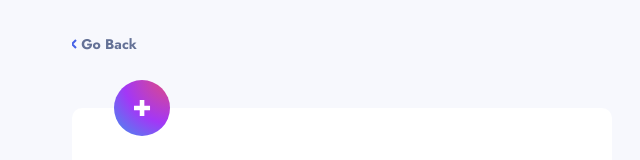
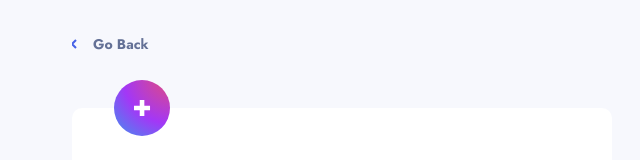
Before and after one commit to omonteon/product-feedback-app, a React (Vite) app: page /feedback/new in a window 1280 px wide. Shown: the top 160 px of the page, without its empty margins (298-938 px from the left). Built offline with nearby package versions, Linux system fonts and the light colour scheme.

Commit message:
style: added spacing between icon and text

```diff
--- a/src/components/GoBackLink/GoBackLink.tsx
+++ b/src/components/GoBackLink/GoBackLink.tsx
@@ -6,7 +6,7 @@ function GoBackLink() {
   const navigate = useNavigate();
   return (
     <Link to=".." onClick={() => navigate(-1)} className={styles.link}>
-      <ChevronLeftIcon /> Go Back
+      <ChevronLeftIcon /> <span>Go Back</span>
     </Link>
   );
 }
--- a/src/components/GoBackLink/goBackLink.module.css
+++ b/src/components/GoBackLink/goBackLink.module.css
@@ -3,6 +3,9 @@
   font-weight: 700;
   color: var(--gray-dark-c);
   text-decoration: none;
+  display: flex;
+  column-gap: 1rem;
+  align-items: center;
 }
 
 @media (min-width: 768px) {
```
